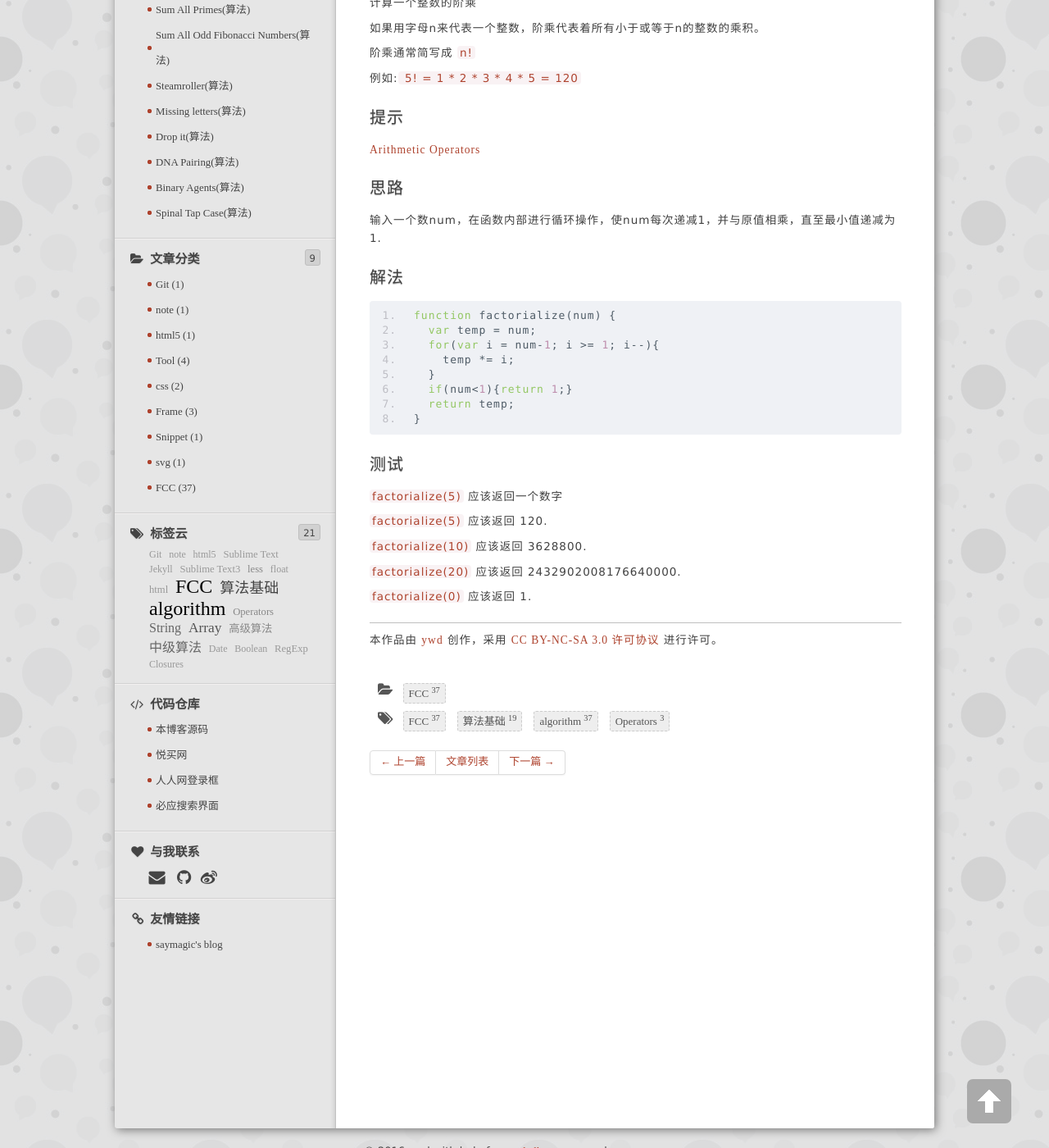
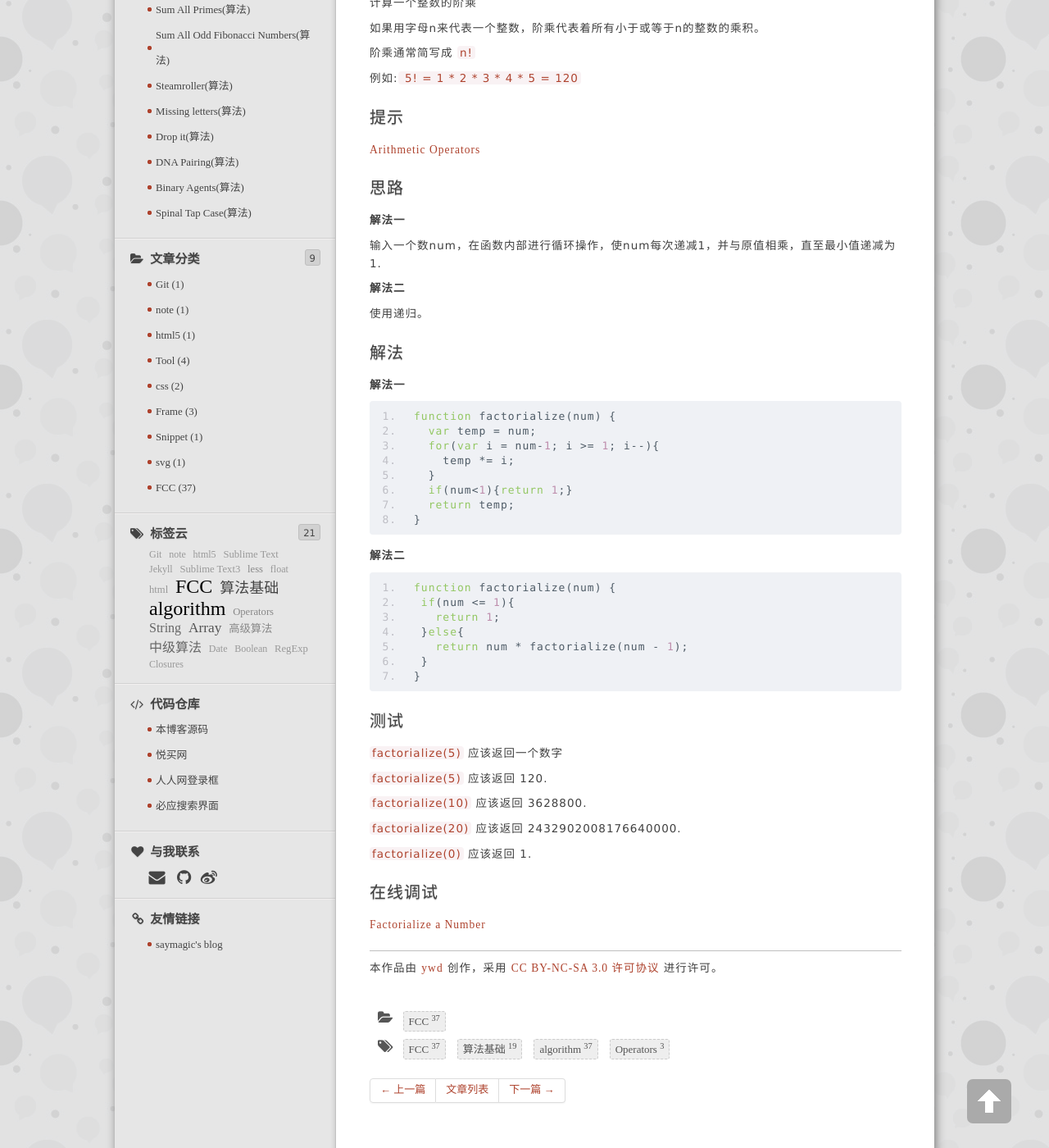
Before and after one commit to wendyppy/0-0-9.github.io, a Jekyll site: the page built from _posts/2016-07-08-fcc-algor-Factorialize-a-Number.md, in a window 1280 px wide and 1400 px high, scrolled down 328 px. Shown: the whole window at 82% size. Built offline with Jekyll 4.4.1, drawn with Linux system fonts in a browser that asks for light colours; nearby versions of some CDN libraries; library files that are not in the unit come from our copies; Markdown is read by kramdown in place of the engine named in the settings; comment, search, counter and statistics services are not loaded.

Commit message:
alter algor Factorialize a Number

```diff
--- a/_posts/2016-07-08-fcc-algor-Factorialize-a-Number.md
+++ b/_posts/2016-07-08-fcc-algor-Factorialize-a-Number.md
@@ -19,8 +19,19 @@
 ###提示
 [Arithmetic Operators](https://developer.mozilla.org/zh-CN/docs/Web/JavaScript/Reference/Operators/Arithmetic_Operators)
 ###思路
+
+**解法一**
+
 输入一个数num，在函数内部进行循环操作，使num每次递减1，并与原值相乘，直至最小值递减为1.
+
+**解法二**
+
+使用递归。
+
 ###解法
+
+**解法一**
+
 <pre>
 function factorialize(num) {
   var temp = num;
@@ -31,6 +42,19 @@
   return temp;
 }
 </pre>
+
+**解法二**
+
+<pre>
+function factorialize(num) {
+ if(num <= 1){
+   return 1;
+ }else{
+   return num * factorialize(num - 1);
+ }
+}
+</pre>
+
 ###测试
 <span class="txt">factorialize(5)</span> 应该返回一个数字
 
@@ -41,3 +65,7 @@
 <span class="txt">factorialize(20)</span> 应该返回 2432902008176640000.
 
 <span class="txt">factorialize(0)</span> 应该返回 1.
+
+###在线调试
+
+[Factorialize a Number](https://freecodecamp.cn/challenges/factorialize-a-number)
```
